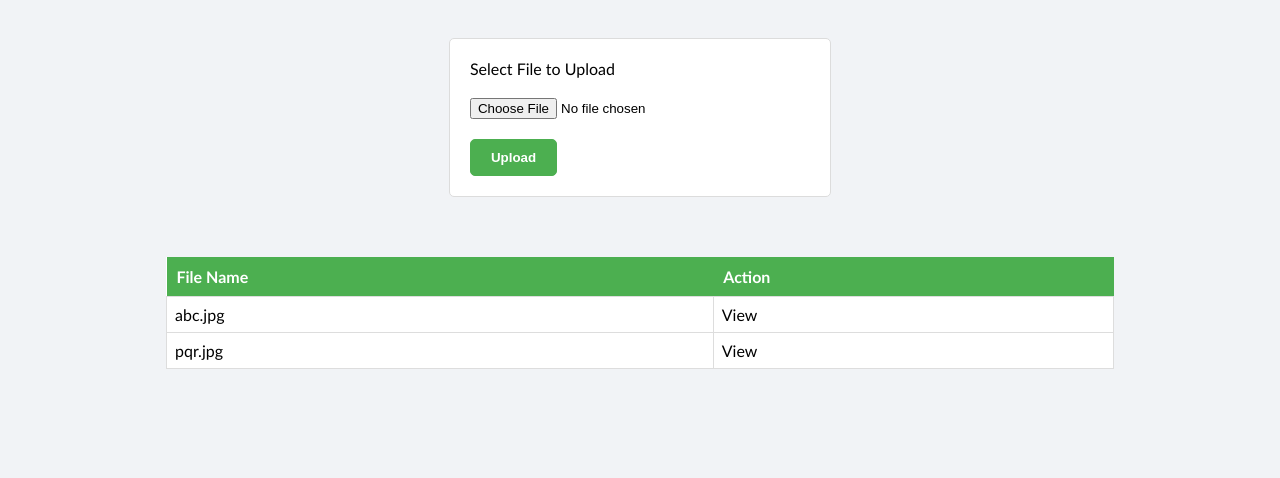
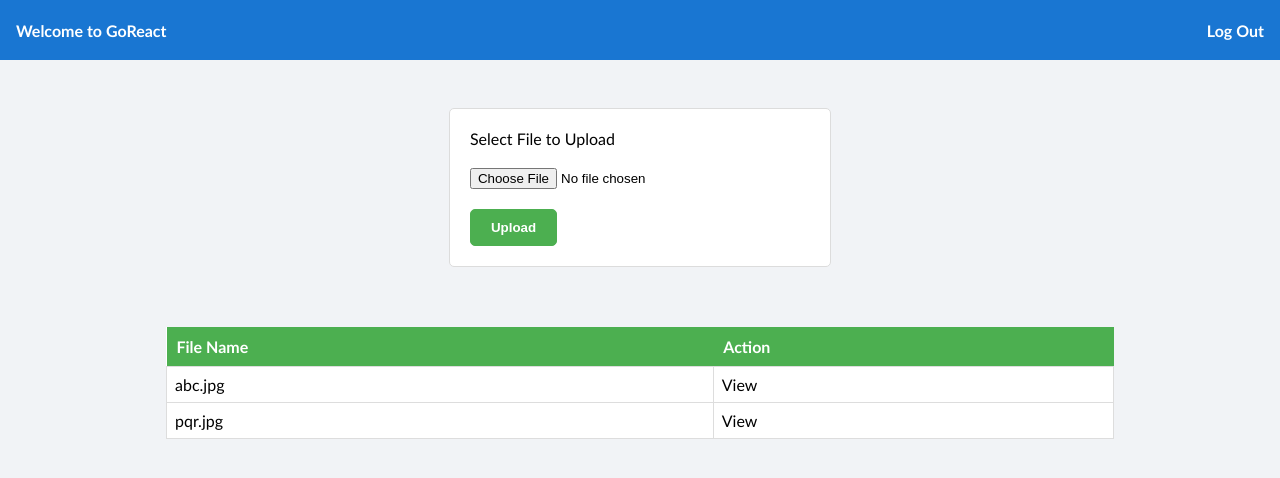
Before and after one commit to yusufm-cybage/goreact-poc, an Angular app in the folder frontend/: page /home in a window 1280 px wide. Shown: the top 478 px of the page. Built offline with nearby package versions, Linux system fonts and the light colour scheme; sample sign-in values are in the browser's storage.

Commit message:
Added toolbar and logout method call

```diff
--- a/frontend/src/app/app.component.html
+++ b/frontend/src/app/app.component.html
@@ -1,2 +1,13 @@
 
-<router-outlet></router-outlet>
+
+<!-- Toolbar -->
+<div *ngIf="isLoggedIn" >
+    <div class="toolbar" role="banner">
+        <span>Welcome to GoReact</span>
+        <span (click)="logOut()" class="logout">Log Out</span>
+    </div>
+</div>
+
+<div [ngClass]="{'apply-padding': isLoggedIn}">
+    <router-outlet></router-outlet>
+</div>
--- a/frontend/src/app/app.component.scss
+++ b/frontend/src/app/app.component.scss
@@ -0,0 +1,6 @@
+.apply-padding {
+    padding-top: 70px;
+}
+.logout {
+    cursor: pointer;
+}
--- a/frontend/src/app/app.component.ts
+++ b/frontend/src/app/app.component.ts
@@ -1,10 +1,44 @@
-import { Component } from '@angular/core';
+import { Component, AfterViewInit } from '@angular/core';
+import { UtilityService } from './services/utility.service';
+import { UserService } from './services/user.service';
+import { error } from 'protractor';
+import { Router } from '@angular/router';
 
 @Component({
   selector: 'app-root',
   templateUrl: './app.component.html',
   styleUrls: ['./app.component.scss']
 })
-export class AppComponent {
+export class AppComponent implements AfterViewInit{
   title = 'goreact';
+  isLoggedIn: boolean = false;
+  constructor(private utility: UtilityService, private userService: UserService, private router: Router) {
+    if(localStorage.getItem('token')) {
+      this.isLoggedIn = true;
+      this.utility.loggedIn.emit(true);
+    } else {
+      this.isLoggedIn = false;
+      this.utility.loggedIn.emit(false);
+    }
+  }
+
+  ngAfterViewInit(): void {
+    this.utility.loggedIn.subscribe(item => {
+        this.isLoggedIn = item;
+    })
+  }
+
+  logOut() {
+    this.logOutSuccess('res');
+    // this.userService.logOutUser().subscribe(
+    //   res => this.logOutSuccess(res),
+    //   error => this.utility.displayError(error)
+    // );
+  }
+
+  logOutSuccess(data) {
+    this.utility.loggedIn.emit(false);
+    this.isLoggedIn = false;
+    this.router.navigate(['sign-in']);
+  }
 }
--- a/frontend/src/app/home/home.component.scss
+++ b/frontend/src/app/home/home.component.scss
@@ -14,6 +14,7 @@
         .file-input {
             width: 100%;
             padding: 20px 0;
+            outline: 0;
         }
         .file-action {
             padding: 10px 20px;
--- a/frontend/src/app/home/home.component.ts
+++ b/frontend/src/app/home/home.component.ts
@@ -1,4 +1,4 @@
-import { Component, OnInit } from '@angular/core';
+import { Component, OnInit, AfterViewInit } from '@angular/core';
 import { FormGroup, FormBuilder } from '@angular/forms';
 import { UserService } from '../services/user.service';
 import { UtilityService } from '../services/utility.service';
@@ -11,6 +11,7 @@ import { UtilityService } from '../services/utility.service';
 export class HomeComponent implements OnInit {
   uploadForm: FormGroup;
   fileList: any = [{name: 'abc.jpg'}, {name: 'pqr.jpg'}];
+  fileValue: any;
   constructor(private formBuilder: FormBuilder,
     private userService: UserService,
     private utility: UtilityService) {
@@ -26,14 +27,15 @@ export class HomeComponent implements OnInit {
     console.log('called',event.target.files[0] )
     if (event.target.files.length > 0) {
       const file = event.target.files[0];
-      this.uploadForm.get('selectedFile').setValue(file);
+      // this.uploadForm.get('selectedFile').setValue(file);
+      this.fileValue = event.target.files[0];
     }
   }
 
   onSubmit() {
-    console.log(this.uploadForm.get('selectedFile').value)
+    console.log(this.uploadForm.get('selectedFile').value, this.fileValue)
     const formData = new FormData();
-    formData.append('file', this.uploadForm.get('selectedFile').value);
+    formData.append('file',this.fileValue ); // this.uploadForm.get('selectedFile').value);
 
     // this.userService.uploadFile(formData).subscribe(
     //   res => this.fileUploadSuccess(res),
@@ -42,7 +44,9 @@ export class HomeComponent implements OnInit {
   }
 
   fileUploadSuccess(data) {
-    console.log('File Uploaded Successfully')
+    console.log('File Uploaded Successfully');
+    this.uploadForm.reset();
+    this.fileValue = '';
   }
 
 
--- a/frontend/src/app/services/auth.service.ts
+++ b/frontend/src/app/services/auth.service.ts
@@ -10,12 +10,13 @@ export class AuthService {
   header: any;
   constructor(private http: HttpClient) {
     this.header = new HttpHeaders({
-      'Content-Type': 'application/json'
+      'Content-Type': 'application/json',
+      'X-Requested-With':'XMLHttpRequest'
     });
   }
 
   login(credentials): Observable<any> {
-    return this.http.post(this.baseURL + '', credentials, {
+    return this.http.post(this.baseURL + 'login', credentials, {
       headers: this.header
     });
   }
--- a/frontend/src/app/services/user.service.ts
+++ b/frontend/src/app/services/user.service.ts
@@ -15,7 +15,8 @@ export class UserService {
   createHeader() {
     return (this.header = new HttpHeaders({
       'Content-Type': 'application/json',
-      Authorization: 'bearer ' + localStorage.getItem('token')
+      'X-Requested-With':'XMLHttpRequest',
+      'bearer': localStorage.getItem('token')
     }));
   }
 
@@ -28,4 +29,8 @@ export class UserService {
   uploadFile(data):Observable<any> {
     return this.http.post(this.baseURL + '', data, { headers: this.createHeader()})
   }
+
+  logOutUser(): Observable<any> {
+    return this.http.get(this.baseURL + 'user', { headers: this.createHeader()})
+  }
 }
--- a/frontend/src/app/services/utility.service.ts
+++ b/frontend/src/app/services/utility.service.ts
@@ -1,11 +1,11 @@
-import { Injectable } from '@angular/core';
+import { EventEmitter, Injectable, Output} from '@angular/core';
 import { Router } from '@angular/router';
 
 @Injectable({
   providedIn: 'root'
 })
 export class UtilityService {
-
+  @Output() loggedIn: EventEmitter<any> = new EventEmitter(true);
   constructor(private router: Router) { }
 
   displayError(error) {
--- a/frontend/src/app/sign-in/sign-in.component.scss
+++ b/frontend/src/app/sign-in/sign-in.component.scss
@@ -13,7 +13,7 @@
         border-radius: 5px;
         border: 1px solid gainsboro;
         .sign-in-header {
-            padding: 5px 0;
+            padding: 10px 0;
         }
         .sign-in-field {
             padding: 10px 20px;
--- a/frontend/src/app/sign-in/sign-in.component.ts
+++ b/frontend/src/app/sign-in/sign-in.component.ts
@@ -19,6 +19,8 @@ export class SignInComponent implements OnInit {
       username: ['', [Validators.required]],
       password: ['', [Validators.required]]
     });
+    localStorage.removeItem('token');
+    this.utility.loggedIn.emit(false);
   }
 
   ngOnInit(): void {
@@ -27,8 +29,14 @@ export class SignInComponent implements OnInit {
   onSubmit(value) {
     console.log(value)
     this.loginSuccess(value);
+    localStorage.setItem('token', 'token');
+    this.utility.loggedIn.emit(true);
     if(value) {
-      // this.authService.login(value).subscribe(
+      let loginData = {
+        email: value.username,
+        password: value.password
+      }
+      // this.authService.login(loginData).subscribe(
       //   res => this.loginSuccess(res),
       //   error => this.utility.displayError(error)
       // );
@@ -38,6 +46,9 @@ export class SignInComponent implements OnInit {
   loginSuccess(data) {
     console.log('Login Successfull');
     this.router.navigate(['home']);
+    localStorage.setItem('token', 'token');
+    this.utility.loggedIn.emit(true);
+
   }
 
 
--- a/frontend/src/styles.scss
+++ b/frontend/src/styles.scss
@@ -6,3 +6,21 @@ body {
 .upper-case {
     text-transform: uppercase;
 }
+
+.toolbar {
+    position: absolute;
+    top: 0;
+    left: 0;
+    right: 0;
+    height: 60px;
+    display: flex;
+    align-items: center;
+    background-color: #1976d2;
+    color: white;
+    font-weight: 600;
+    justify-content: space-between;
+  }
+
+  .toolbar span {
+    margin: 0 16px;
+  }
```
